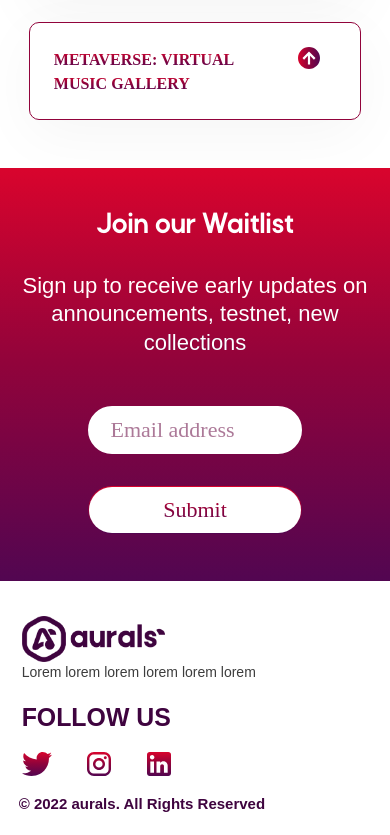
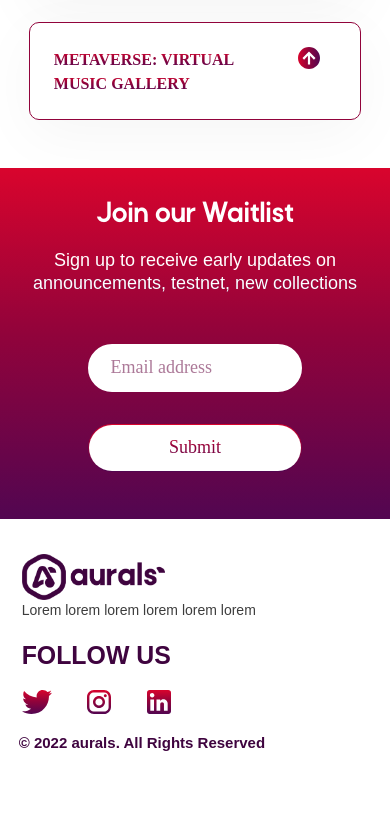
Before and after one commit to Demitoye/Aurals, a React (Create React App) app: page / in a window 390 px wide. Shown: the part 1263-2098 px from the top of the page. After the commit the page ends 2036 px from the top, so only its background shows below. Built offline with nearby package versions, Linux system fonts and the light colour scheme; a web font is replaced by a local one.

Commit message:
Adjusted Waitlist mobile fontSize

```diff
--- a/src/modules/pages/waitlist/styles.css
+++ b/src/modules/pages/waitlist/styles.css
@@ -65,6 +65,13 @@
 @media screen and (max-width: 780px) {
   .joinWaitlistText {
     font-size: 1.875rem;
+    line-height: 37px;
+  }
+
+  .text-white {
+    font-weight: 400;
+    font-size: 1.125rem;
+    line-height: 130.99%;
   }
 }
 
@@ -123,6 +130,17 @@
   font-weight: 500;
   font-size: 22px;
   line-height: 33px;
+}
+
+@media screen and (max-width: 780px) {
+  .input {
+    font-size: 1.125rem;
+    width: 214px;
+  }
+
+  .submit-text {
+    font-size: 1.125rem;
+  }
 }
 
 .products {
```
